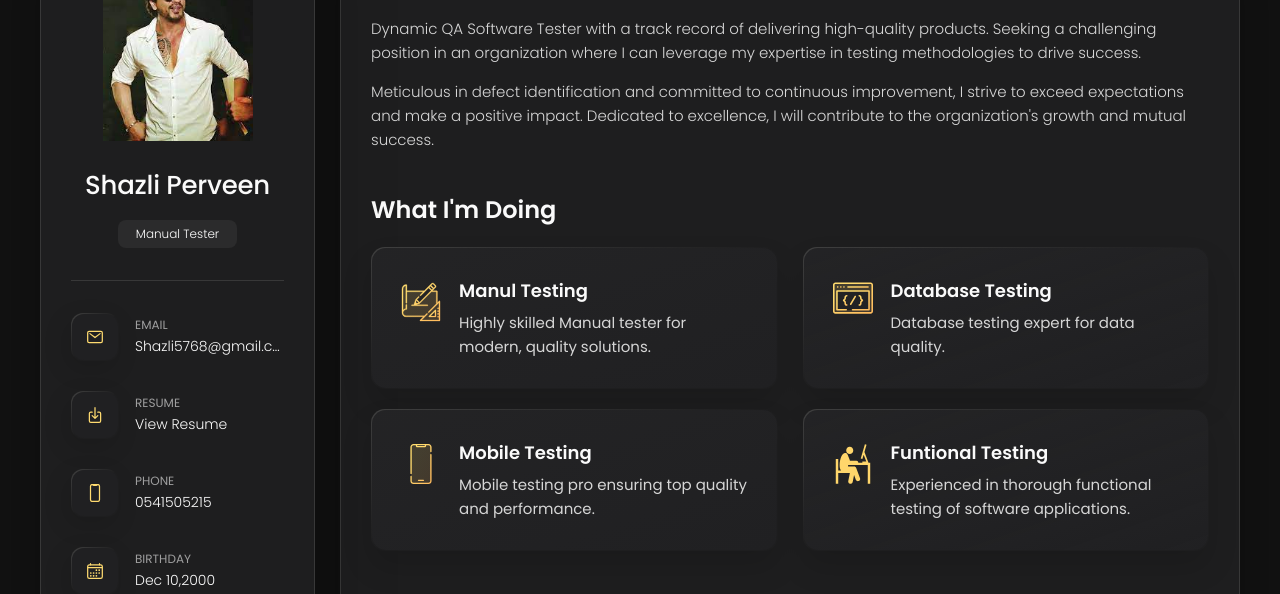
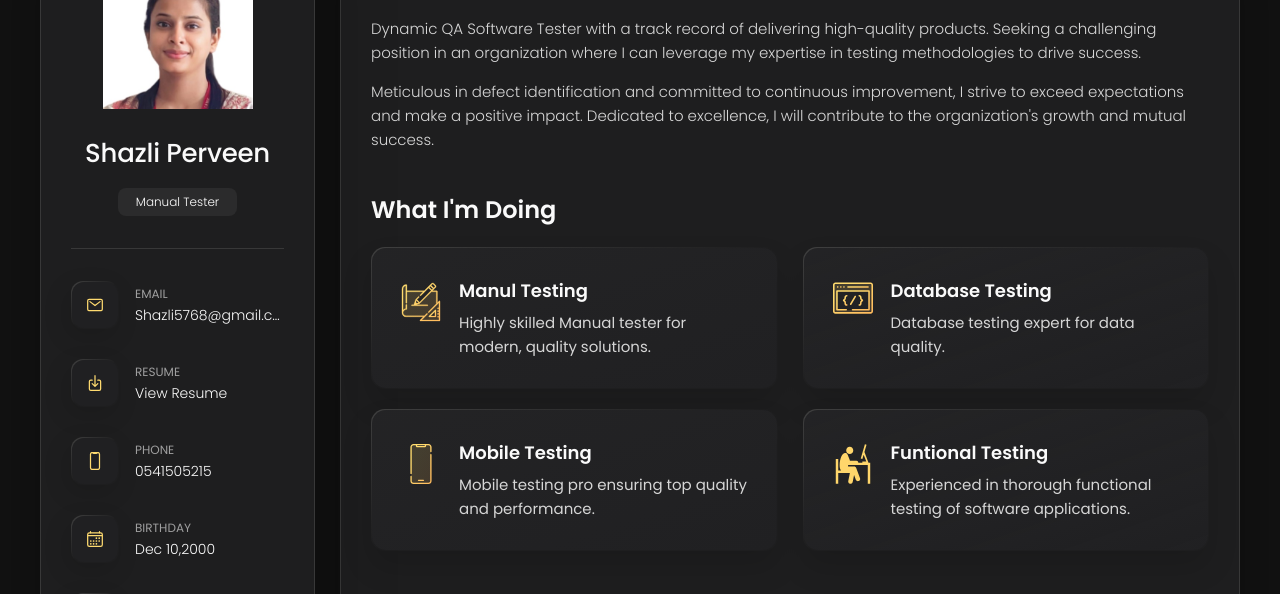
Before and after one commit to Shazliperveen/MyProfile, a plain HTML site: page index.html in a window 1280 px wide. Shown: the part 162-756 px from the top of the page. Drawn offline with nearby package versions, Linux system fonts and the light colour scheme.

Commit message:
profile changes

```diff
--- a/index.html
+++ b/index.html
@@ -31,7 +31,7 @@
 
       <div class="sidebar-info">
         <figure class="avatar-box">
-          <img src="./assets/images/srk.jpg" alt="Shazli Perveen" width="80">
+          <img src="./assets/images/photo.jpg" alt="Shazli Perveen" width="80">
         </figure>
 
         <div class="info-content">
```
